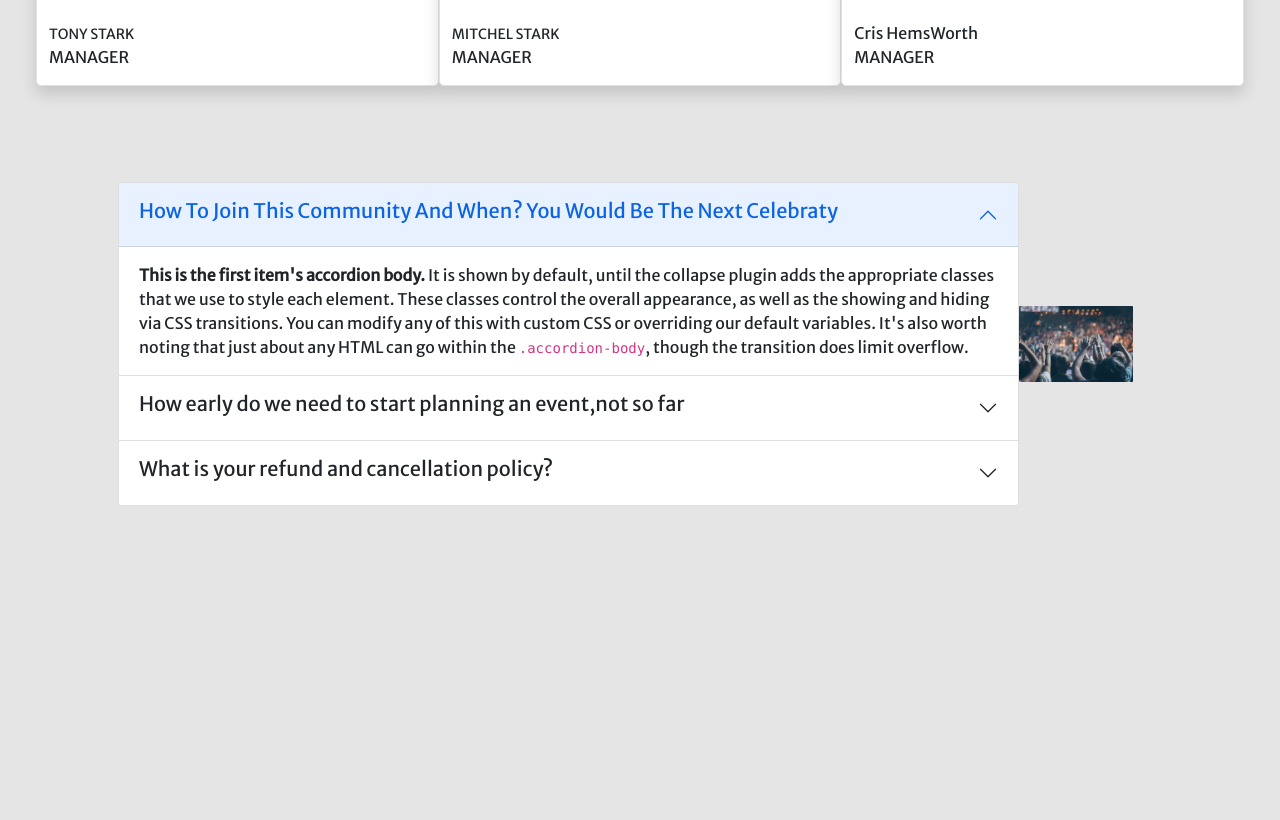
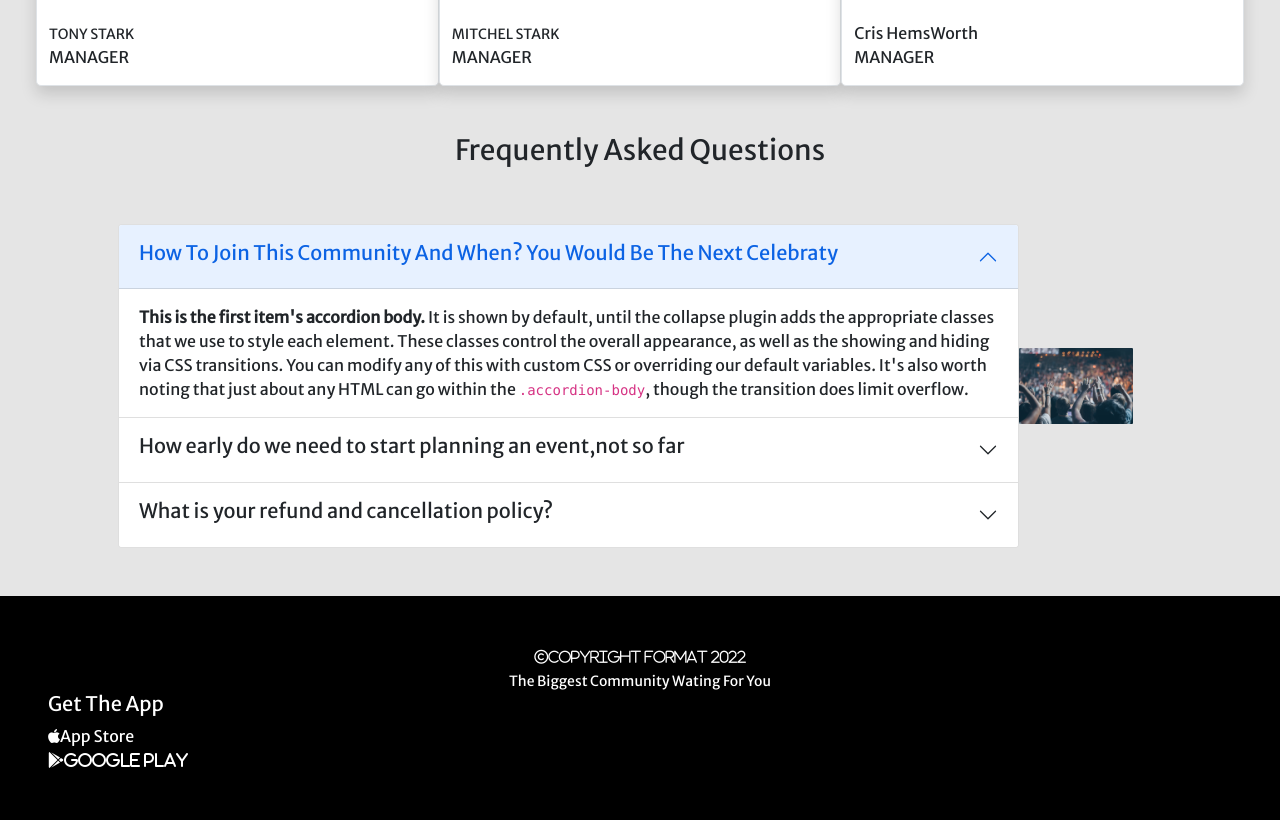
Before and after one commit to AkashMAbrrar/convention-center-landing, a plain HTML site: page index.html in a window 1280 px wide. Shown: the part 1745-2565 px from the top of the page. Before the commit the page ends 2299 px from the top, so only its background shows below. Drawn offline with nearby package versions, Linux system fonts and the light colour scheme.

Commit message:
footer with icon has added

```diff
--- a/css/style.css
+++ b/css/style.css
@@ -1,9 +1,11 @@
+/* google font awsome */
 @import url("https://fonts.googleapis.com/css2?family=Merriweather+Sans&display=swap");
 
 body {
   font-family: "Merriweather Sans", sans-serif;
   background-color: #e5e5e5;
 }
+/* somthing styles for top banner */
 .card-height {
   height: 400px;
   border-radius: 15px;
@@ -18,3 +20,11 @@ body {
 .pepole-img {
   width: 80%;
 }
+/* footer and anchor styles */
+a {
+  text-decoration: none;
+  color: white;
+}
+footer {
+  background-color: #000000;
+}
--- a/index.html
+++ b/index.html
@@ -189,6 +189,7 @@
       </section>
        <!-- FREEQUIENTLY ASK QUESTIONS PART -->
        <section>
+           <h3 class="text-center">Frequently Asked Questions</h3>
            <div class="container p-5 d-flex justify-content-between align-items-center">
             <div class="accordion" id="accordionExample">
                 <div class="accordion-item">
@@ -234,7 +235,20 @@
            </div>
        </section>
     </main>
-
+    <!-- footer part -->
+    <footer class="container-fluid p-5">
+          <div class="text-center">
+            <small class=""><i class="far fa-copyright text-white">Copyright Format 2022</i></small>
+            <br>
+            <small class="text-white">The  Biggest  Community  Wating  For  You</small>
+          </div>
+          <div class="justify-content-between align-items-center">
+              <h5 class="text-white">Get The App</h5>
+               <a href="https://apps.apple.com/us/app/pubg-mobile-aftermath/id1330123889"><i class="fab fa-apple"></i>App Store</a>
+               <br>
+               <a href="https://play.google.com/store/apps/details?id=com.adsk.sketchbook"><i class="fab fa-google-play">Google Play</i></a>
+              </div>
+    </footer>
 
 
 
@@ -259,7 +273,5 @@
         </script>
         <!-- font awsome icon link -->
         <script src="https://kit.fontawesome.com/1a1cd9c678.js" crossorigin="anonymous"></script>
-
-
 </body>
 </html>
```
